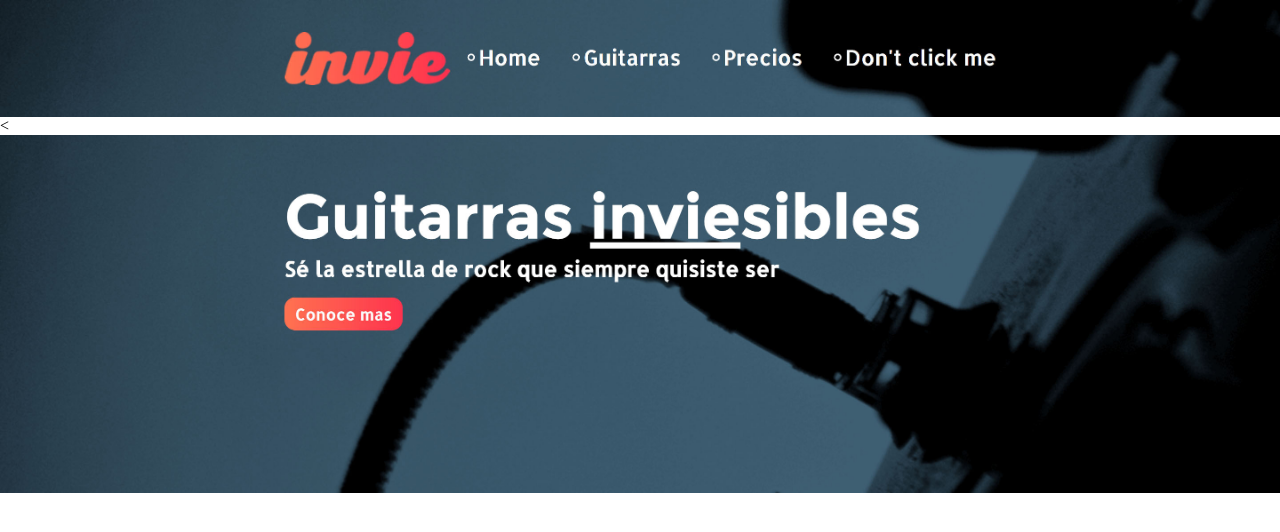
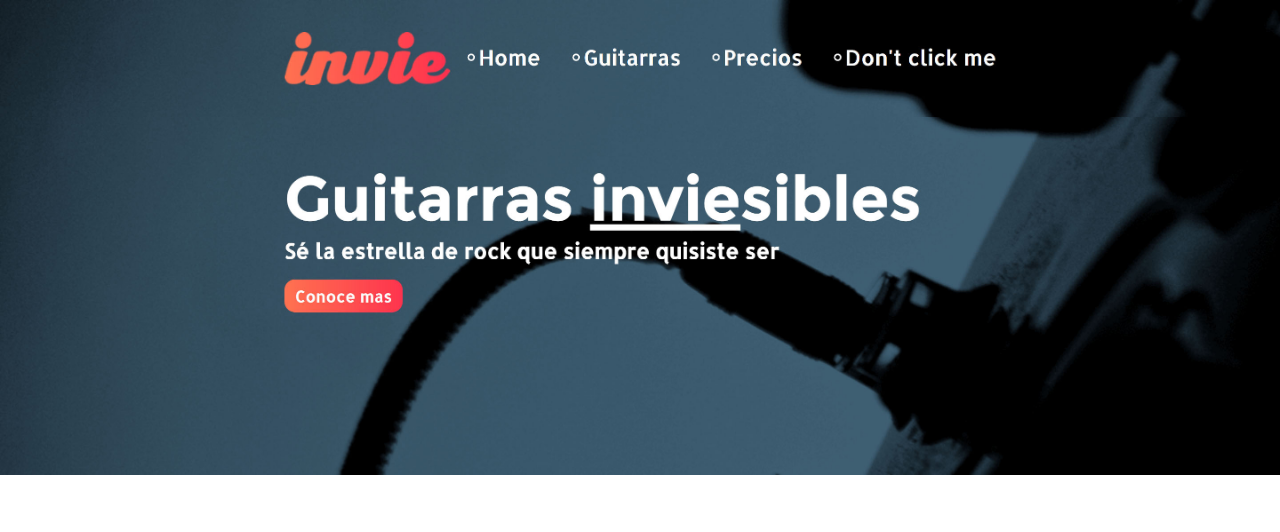
Before and after one commit to JesusFdo/invie-github, a plain HTML site: page index.html in a window 1280 px wide. Drawn offline with Linux system fonts and the light colour scheme.

Commit message:
Se eliminó un error en el código

```diff
--- a/index.html
+++ b/index.html
@@ -13,6 +13,6 @@
   </head>
   <body>
     <img src="header.jpg" alt="">
-    <<img src="hero.jpg" alt="">
+    <img src="hero.jpg" alt="">
   </body>
 </html>
```
